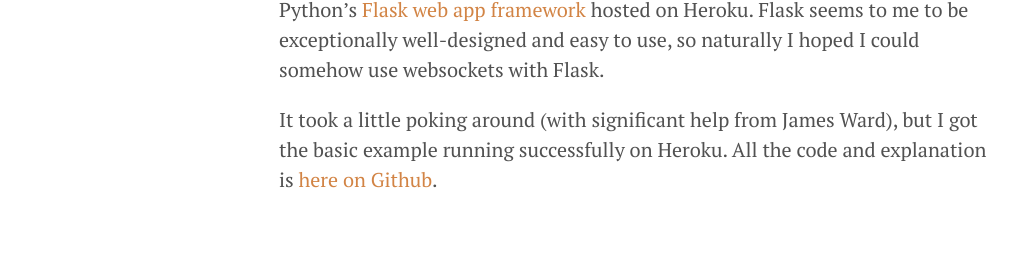
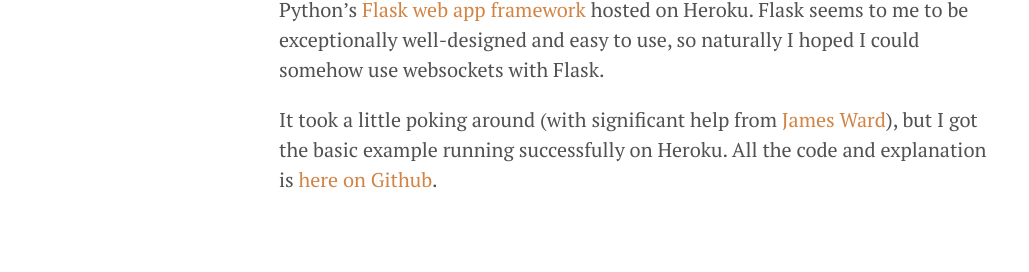
Before and after one commit to djaus2/BruceEckel.github.io, a Jekyll site: the page built from _posts/2015-03-10-websockets-in-flask-on-heroku.md, in a window 1280 px wide. Shown: the part 837-1109 px from the top of the page, without its empty margins (1-1030 px from the left). Built offline with Jekyll 4.4.1, drawn with Linux system fonts in a browser that asks for light colours; Markdown is read by kramdown in place of the engine named in the settings; comment, search, counter and statistics services are not loaded; part of the change alters nothing that is shown.

```diff
--- a/_posts/2015-03-10-websockets-in-flask-on-heroku.md
+++ b/_posts/2015-03-10-websockets-in-flask-on-heroku.md
@@ -11,4 +11,4 @@ When I was younger I was willing to slog through the hard path to figure things
 
 I recently had some nice success after volunteering to [build an app for someone](https://github.com/BruceEckel/Question-Of-The-Day) (my first app designed to run on a phone as well as other platforms), using Python's [Flask web app framework](http://flask.pocoo.org/) hosted on Heroku. Flask seems to me to be exceptionally well-designed and easy to use, so naturally I hoped I could somehow use websockets with Flask.
 
-It took a little poking around (with significant help from James Ward), but I got the basic example running successfully on Heroku. All the code and explanation is [here on Github](https://github.com/BruceEckel/hello-flask-websockets).
+It took a little poking around (with significant help from [James Ward](http://www.jamesward.com/)), but I got the basic example running successfully on Heroku. All the code and explanation is [here on Github](https://github.com/BruceEckel/hello-flask-websockets).
```
